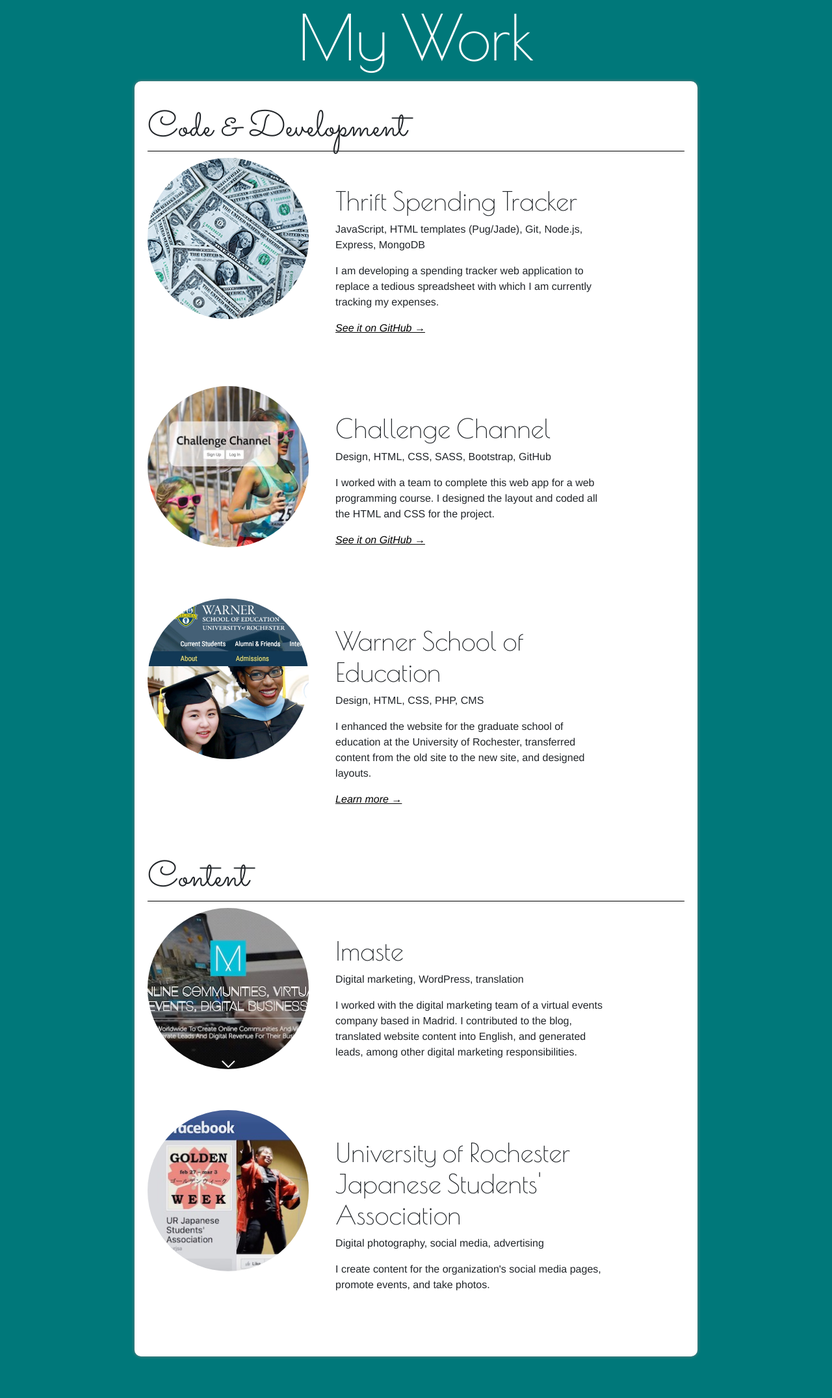
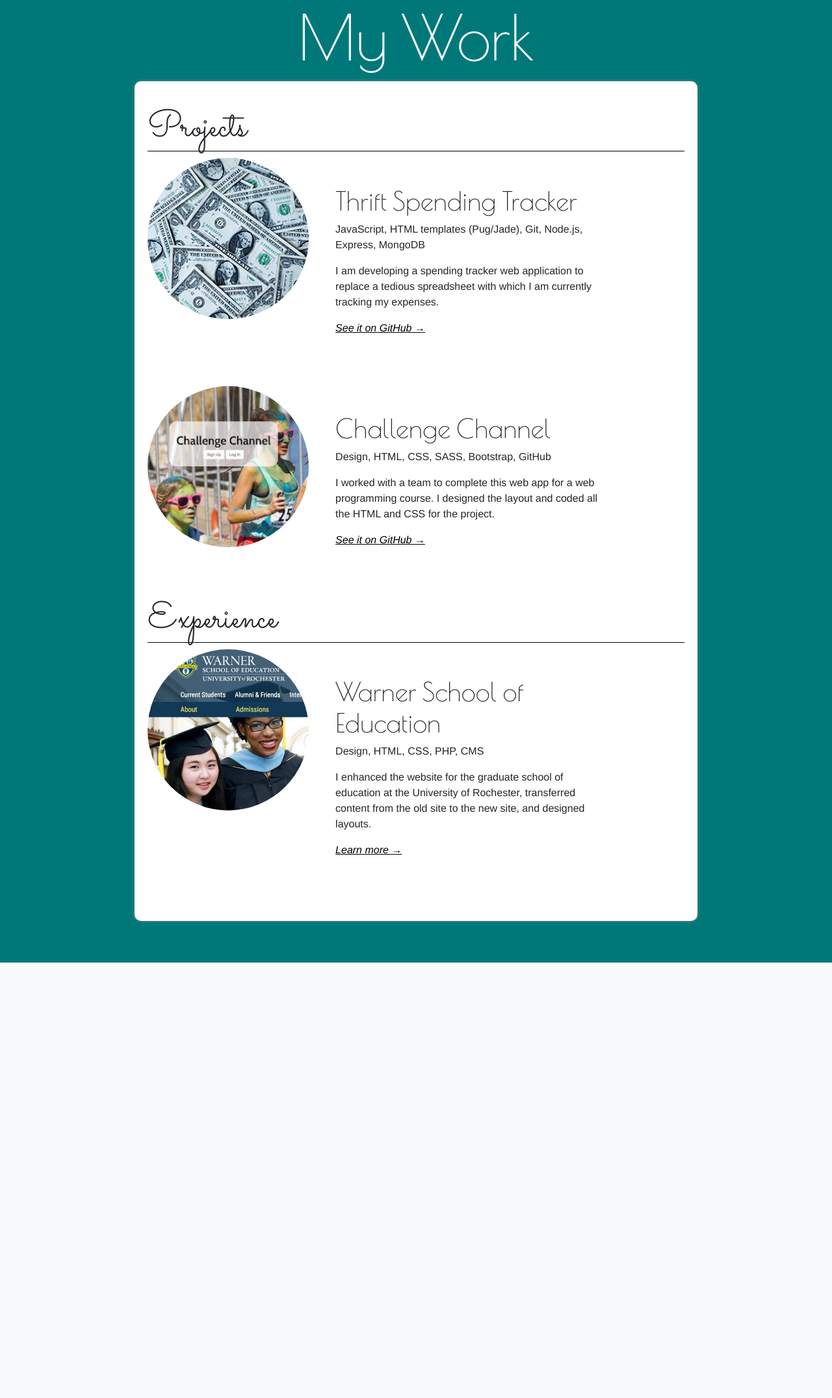
Before and after one commit to smwarsh/steph-warsh, a PHP site: page /portfolio.php in a window 1280 px wide. Shown: the part 45-2196 px from the top of the page at 65% size. After the commit the page ends 1526 px from the top, so only its background shows below. Run offline with PHP 8.4, Linux system fonts and the light colour scheme.

Commit message:
Remove Content section from portfolio page + split Code and Development section into Projects and Experience

```diff
--- a/portfolio.php
+++ b/portfolio.php
@@ -24,7 +24,7 @@
 
 			<div class="white-bg">
 
-				<h2>Code &amp; Development</h2>
+				<h2>Projects</h2>
 
 				<div class="work-item">
 					<a href="https://github.com/smwarsh/thrift" target="_blank"><img src="img/dollars_sm.jpg" alt="Thrift Spending Tracker"></a><!--
@@ -46,6 +46,8 @@
 					</div><!-- .description -->
 				</div><!-- .work-item -->
 
+				<h2>Experience</h2>
+
 				<div class="work-item">
 					<a href="warner.php"><img src="img/warner_sm.jpg" alt="Warner"></a><!--
 					--><div class="description">
@@ -53,26 +55,6 @@
 					<p>Design, HTML, CSS, PHP, CMS</p>
 					<p>I enhanced the website for the graduate school of education at the University of Rochester, transferred content from the old site to the new site, and designed layouts.</p>
 					<p class="click"><a href="warner.php">Learn more &#8594;</a></p>
-					</div><!-- .description -->
-				</div><!-- .work-item -->
-
-				<h2>Content</h2>
-
-				<div class="work-item">
-					<a href="www.imaste-ips.com"><img src="img/imaste_sm.jpg" alt="imaste"></a><!--
-					--><div class="description">
-					<h3>Imaste</h3>
-					<p>Digital marketing, WordPress, translation</p>
-					<p>I worked with the digital marketing team of a virtual events company based in Madrid. I contributed to the blog, translated website content into English, and generated leads, among other digital marketing responsibilities.</p>
-					</div><!-- .description -->
-				</div><!-- .work-item -->
-
-				<div class="work-item">
-					<a href="https://www.facebook.com/urjsa/"><img src="img/jsa_sm.jpg" alt="university of rochester japanese students' association"></a><!--
-					--><div class="description">
-					<h3>University of Rochester Japanese Students' Association</h3>
-					<p>Digital photography, social media, advertising</p>
-					<p>I create content for the organization's social media pages, promote events, and take photos.</p>
 					</div><!-- .description -->
 				</div><!-- .work-item -->
 
```
